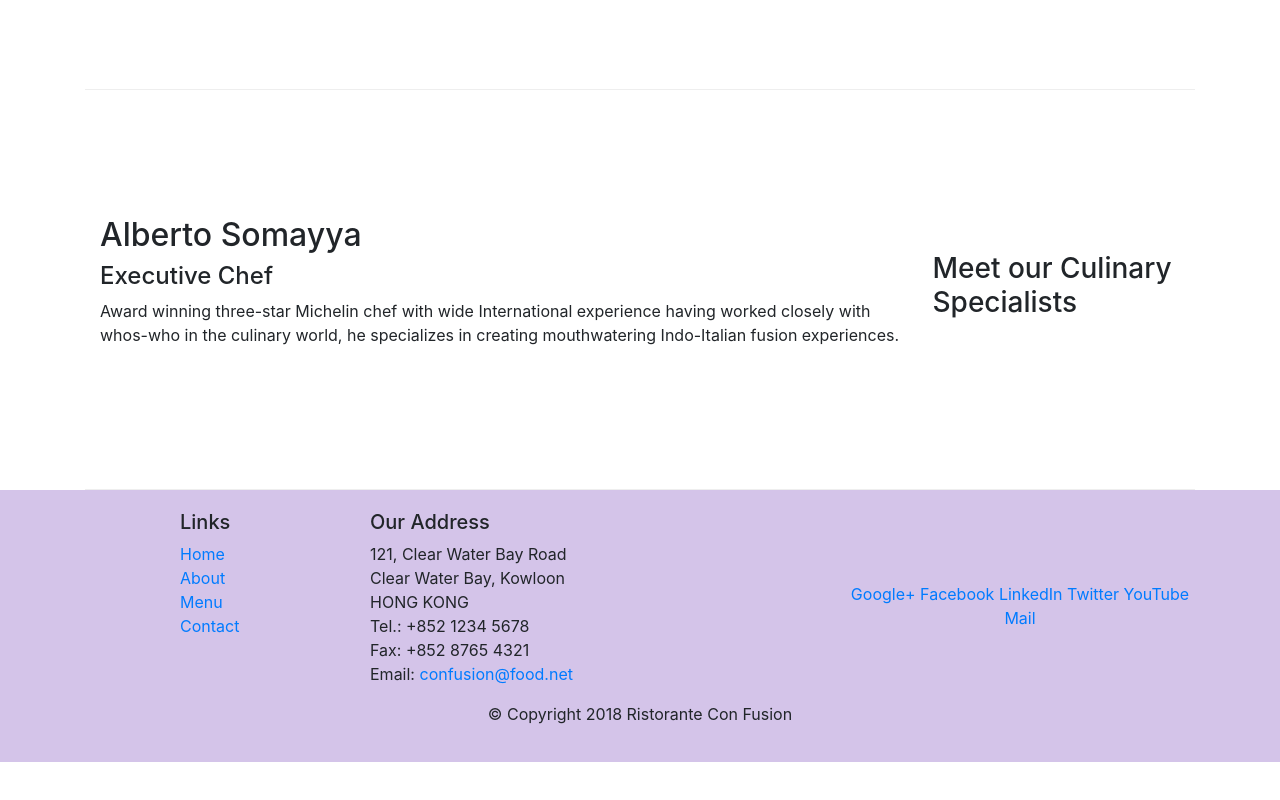
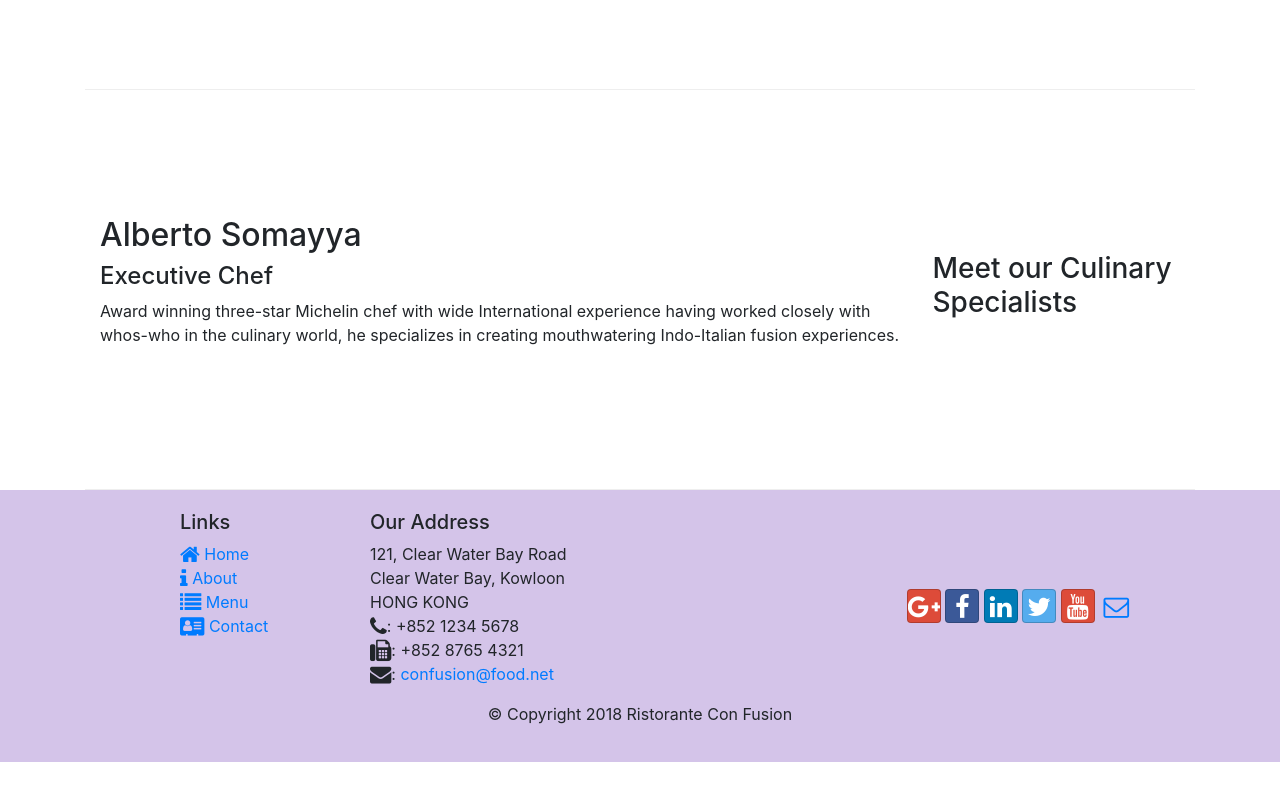
Before and after one commit to ThanoshanMV/bootstrap-101, a website: page index.html in a window 1280 px wide. Shown: the part 1044-1844 px from the top of the page. Drawn offline with nearby package versions, Linux system fonts and the light colour scheme.

Commit message:
icon fonts

```diff
--- a/aboutus.html
+++ b/aboutus.html
@@ -14,6 +14,14 @@
       rel="stylesheet"
       href="node_modules/bootstrap/dist/css/bootstrap.min.css"
     />
+    <link
+      rel="stylesheet"
+      href="node_modules/font-awesome/css/font-awesome.min.css"
+    />
+    <link
+      rel="stylesheet"
+      href="node_modules/bootstrap-social/bootstrap-social.css"
+    />
     <link rel="stylesheet" href="css/styles.css" />
     <title>Ristorante Con Fusion: About Us</title>
   </head>
@@ -29,19 +37,29 @@
         >
           <span class="navbar-toggler-icon"></span>
         </button>
-        <a class="navbar-brand mr-auto" href="./index.html"
-          >Ristorian Con Fusion</a
-        >
+        <a class="navbar-brand mr-auto" href="#">Ristorian Con Fusion</a>
         <div class="collapse navbar-collapse" id="Navbar">
           <ul class="navbar-nav mr-auto">
+            <li class="nav-item active">
+              <a class="nav-link" href="./index.html"
+                ><span class="fa fa-home fa-lg"></span> Home</a
+              >
+            </li>
             <li class="nav-item">
-              <a class="nav-link" href="./index.html">Home</a>
+              <a class="nav-link" href="#"
+                ><span class="fa fa-info fa-lg"></span> About</a
+              >
             </li>
-            <li class="nav-item active">
-              <a class="nav-link" href="#">About</a>
+            <li class="nav-item">
+              <a class="nav-link" href="#"
+                ><span class="fa fa-list fa-lg"></span> Menu</a
+              >
             </li>
-            <li class="nav-item"><a class="nav-link" href="#">Menu</a></li>
-            <li class="nav-item"><a class="nav-link" href="#">Contact</a></li>
+            <li class="nav-item">
+              <a class="nav-link" href="#"
+                ><span class="fa fa-address-card fa-lg"></span> Contact</a
+              >
+            </li>
           </ul>
         </div>
       </div>
@@ -151,10 +169,22 @@
           <div class="col-4 offset-1 col-sm-2">
             <h5>Links</h5>
             <ul class="list-unstyled">
-              <li><a href="./index.html">Home</a></li>
-              <li><a href="#">About</a></li>
-              <li><a href="#">Menu</a></li>
-              <li><a href="#">Contact</a></li>
+              <li>
+                <a href="./index.html"
+                  ><span class="fa fa-home fa-lg"></span> Home</a
+                >
+              </li>
+              <li>
+                <a href="#"><span class="fa fa-info fa-lg"></span> About</a>
+              </li>
+              <li>
+                <a href="#"><span class="fa fa-list fa-lg"></span> Menu</a>
+              </li>
+              <li>
+                <a href="#"
+                  ><span class="fa fa-address-card fa-lg"></span> Contact</a
+                >
+              </li>
             </ul>
           </div>
           <div class="col-7 col-sm-5">
@@ -163,19 +193,42 @@
               121, Clear Water Bay Road<br />
               Clear Water Bay, Kowloon<br />
               HONG KONG<br />
-              Tel.: +852 1234 5678<br />
-              Fax: +852 8765 4321<br />
-              Email: <a href="mailto:confusion@food.net">confusion@food.net</a>
+              <i class="fa fa-phone fa-lg"></i>: +852 1234 5678<br />
+              <i class="fa fa-fax fa-lg"></i>: +852 8765 4321<br />
+              <i class="fa fa-envelope fa-lg"></i>:
+              <a href="mailto:confusion@food.net">confusion@food.net</a>
             </address>
           </div>
           <div class="col-12 col-sm-4 align-self-center">
             <div class="text-center">
-              <a href="http://google.com/+">Google+</a>
-              <a href="http://www.facebook.com/profile.php?id=">Facebook</a>
-              <a href="http://www.linkedin.com/in/">LinkedIn</a>
-              <a href="http://twitter.com/">Twitter</a>
-              <a href="http://youtube.com/">YouTube</a>
-              <a href="mailto:">Mail</a>
+              <a
+                class="btn btn-social-icon btn-google"
+                href="http://google.com/+"
+                ><i class="fa fa-google-plus fa-lg"></i
+              ></a>
+              <a
+                class="btn btn-social-icon btn-facebook"
+                href="http://www.facebook.com/profile.php?id="
+                ><i class="fa fa-facebook fa-lg"></i
+              ></a>
+              <a
+                class="btn btn-social-icon btn-linkedin"
+                href="http://www.linkedin.com/in/"
+                ><i class="fa fa-linkedin fa-lg"></i
+              ></a>
+              <a
+                class="btn btn-social-icon btn-twitter"
+                href="http://twitter.com/"
+                ><i class="fa fa-twitter fa-lg"></i
+              ></a>
+              <a
+                class="btn btn-social-icon btn-google"
+                href="http://youtube.com/"
+                ><i class="fa fa-youtube fa-lg"></i
+              ></a>
+              <a class="btn btn-social-icon" href="mailto:"
+                ><i class="fa fa-envelope-o fa-lg"></i
+              ></a>
             </div>
           </div>
         </div>
--- a/index.html
+++ b/index.html
@@ -13,6 +13,14 @@
     <link
       rel="stylesheet"
       href="node_modules/bootstrap/dist/css/bootstrap.min.css"
+    />
+    <link
+      rel="stylesheet"
+      href="node_modules/font-awesome/css/font-awesome.min.css"
+    />
+    <link
+      rel="stylesheet"
+      href="node_modules/bootstrap-social/bootstrap-social.css"
     />
     <link rel="stylesheet" href="css/styles.css" />
     <title>Ristorante Con Fusion</title>
@@ -33,13 +41,25 @@
         <div class="collapse navbar-collapse" id="Navbar">
           <ul class="navbar-nav mr-auto">
             <li class="nav-item active">
-              <a class="nav-link" href="#">Home</a>
+              <a class="nav-link" href="#"
+                ><span class="fa fa-home fa-lg"></span> Home</a
+              >
             </li>
             <li class="nav-item">
-              <a class="nav-link" href="./aboutus.html">About</a>
+              <a class="nav-link" href="./aboutus.html"
+                ><span class="fa fa-info fa-lg"></span> About</a
+              >
             </li>
-            <li class="nav-item"><a class="nav-link" href="#">Menu</a></li>
-            <li class="nav-item"><a class="nav-link" href="#">Contact</a></li>
+            <li class="nav-item">
+              <a class="nav-link" href="#"
+                ><span class="fa fa-list fa-lg"></span> Menu</a
+              >
+            </li>
+            <li class="nav-item">
+              <a class="nav-link" href="#"
+                ><span class="fa fa-address-card fa-lg"></span> Contact</a
+              >
+            </li>
           </ul>
         </div>
       </div>
@@ -112,10 +132,22 @@
           <div class="col-4 offset-1 col-sm-2">
             <h5>Links</h5>
             <ul class="list-unstyled">
-              <li><a href="#">Home</a></li>
-              <li><a href="./aboutus.html">About</a></li>
-              <li><a href="#">Menu</a></li>
-              <li><a href="#">Contact</a></li>
+              <li>
+                <a href="#"><span class="fa fa-home fa-lg"></span> Home</a>
+              </li>
+              <li>
+                <a href="./aboutus.html"
+                  ><span class="fa fa-info fa-lg"></span> About</a
+                >
+              </li>
+              <li>
+                <a href="#"><span class="fa fa-list fa-lg"></span> Menu</a>
+              </li>
+              <li>
+                <a href="#"
+                  ><span class="fa fa-address-card fa-lg"></span> Contact</a
+                >
+              </li>
             </ul>
           </div>
           <div class="col-7 col-sm-5">
@@ -124,19 +156,42 @@
               121, Clear Water Bay Road<br />
               Clear Water Bay, Kowloon<br />
               HONG KONG<br />
-              Tel.: +852 1234 5678<br />
-              Fax: +852 8765 4321<br />
-              Email: <a href="mailto:confusion@food.net">confusion@food.net</a>
+              <i class="fa fa-phone fa-lg"></i>: +852 1234 5678<br />
+              <i class="fa fa-fax fa-lg"></i>: +852 8765 4321<br />
+              <i class="fa fa-envelope fa-lg"></i>:
+              <a href="mailto:confusion@food.net">confusion@food.net</a>
             </address>
           </div>
           <div class="col-12 col-sm-4 align-self-center">
             <div class="text-center">
-              <a href="http://google.com/+">Google+</a>
-              <a href="http://www.facebook.com/profile.php?id=">Facebook</a>
-              <a href="http://www.linkedin.com/in/">LinkedIn</a>
-              <a href="http://twitter.com/">Twitter</a>
-              <a href="http://youtube.com/">YouTube</a>
-              <a href="mailto:">Mail</a>
+              <a
+                class="btn btn-social-icon btn-google"
+                href="http://google.com/+"
+                ><i class="fa fa-google-plus fa-lg"></i
+              ></a>
+              <a
+                class="btn btn-social-icon btn-facebook"
+                href="http://www.facebook.com/profile.php?id="
+                ><i class="fa fa-facebook fa-lg"></i
+              ></a>
+              <a
+                class="btn btn-social-icon btn-linkedin"
+                href="http://www.linkedin.com/in/"
+                ><i class="fa fa-linkedin fa-lg"></i
+              ></a>
+              <a
+                class="btn btn-social-icon btn-twitter"
+                href="http://twitter.com/"
+                ><i class="fa fa-twitter fa-lg"></i
+              ></a>
+              <a
+                class="btn btn-social-icon btn-google"
+                href="http://youtube.com/"
+                ><i class="fa fa-youtube fa-lg"></i
+              ></a>
+              <a class="btn btn-social-icon" href="mailto:"
+                ><i class="fa fa-envelope-o fa-lg"></i
+              ></a>
             </div>
           </div>
         </div>
--- a/package.json
+++ b/package.json
@@ -15,6 +15,8 @@
   },
   "dependencies": {
     "bootstrap": "^4.0.0",
+    "bootstrap-social": "^5.1.1",
+    "font-awesome": "^4.7.0",
     "jquery": "^3.3.1",
     "popper.js": "^1.12.9"
   }
```
Also changed, not shown: 1 other file.
